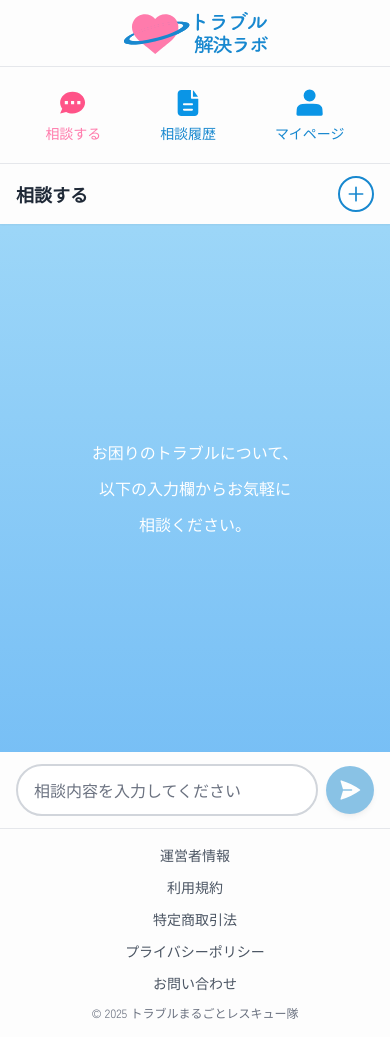
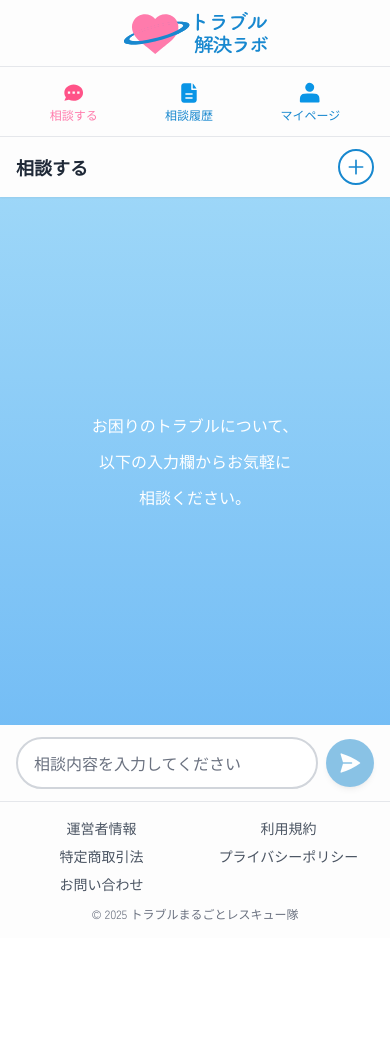
Before and after one commit to koushingnu/trouble, a Next.js app: page /consultation/new in a window 390 px wide. After the commit the page ends 938 px from the top, so only its background shows below. Built offline with nearby package versions, Linux system fonts and the light colour scheme; no server answers.

Commit message:
メニューヘッダー、ロゴ、フッターメニュー修正

```diff
--- a/src/components/AuthenticatedLayout.tsx
+++ b/src/components/AuthenticatedLayout.tsx
@@ -20,7 +20,7 @@ export default function AuthenticatedLayout({
             width={450}
             height={98}
             priority
-            className="mx-auto w-full max-w-[145px] h-auto"
+            className="mx-auto w-full max-w-[145px] md:max-w-[200px] h-auto"
           />
         </div>
       </header>
--- a/src/components/Footer.tsx
+++ b/src/components/Footer.tsx
@@ -15,7 +15,10 @@ export default function Footer({ maxWidth = "md" }: FooterProps) {
   return (
     <footer className="w-full bg-[#FDFDFD] py-4 px-4 border-t border-gray-200">
       <div
-        className={`${maxWidthClass} mx-auto flex flex-col sm:flex-row sm:flex-wrap lg:flex-nowrap justify-center items-center gap-3 sm:gap-4 md:gap-6 text-sm text-gray-600 whitespace-nowrap`}
+        className={`${maxWidthClass} mx-auto
+      grid grid-cols-2 gap-y-2 gap-x-4 text-center
+      sm:flex sm:flex-wrap lg:flex-nowrap sm:justify-center sm:items-center sm:gap-4 md:gap-6
+      text-sm text-gray-600 whitespace-nowrap`}
       >
         <Link href="/company" className="hover:text-[#1888CF]">
           運営者情報
--- a/src/components/MenuHeader.tsx
+++ b/src/components/MenuHeader.tsx
@@ -28,7 +28,7 @@ export default function MenuHeader() {
   return (
     <div className="w-full bg-[#FDFDFD] border-b border-gray-200 shadow-sm">
       <div className="max-w-7xl mx-auto px-4">
-        <div className="flex justify-around items-center py-3">
+        <div className="flex justify-around items-center py-2 md:py-3">
           {menuItems.map((item) => {
             const isActive = pathname === item.path;
             const iconColor = isActive ? "#FF7BAC" : "#1888CF";
@@ -37,9 +37,9 @@ export default function MenuHeader() {
               <Link
                 key={item.path}
                 href={item.path}
-                className="flex flex-col items-center gap-1 py-2 px-4 transition-all"
+                className="flex flex-col items-center gap-0.5 md:gap-1 py-1.5 md:py-2 px-3 md:px-4 transition-all"
               >
-                <div className="relative w-8 h-8">
+                <div className="relative w-6 h-6 md:w-8 md:h-8">
                   <Image
                     src={item.icon}
                     alt={item.name}
@@ -54,7 +54,7 @@ export default function MenuHeader() {
                   />
                 </div>
                 <span
-                  className={`text-sm font-medium ${
+                  className={`text-xs md:text-sm leading-tight font-medium ${
                     isActive ? "text-[#FF7BAC]" : "text-[#1888CF]"
                   }`}
                 >
```
